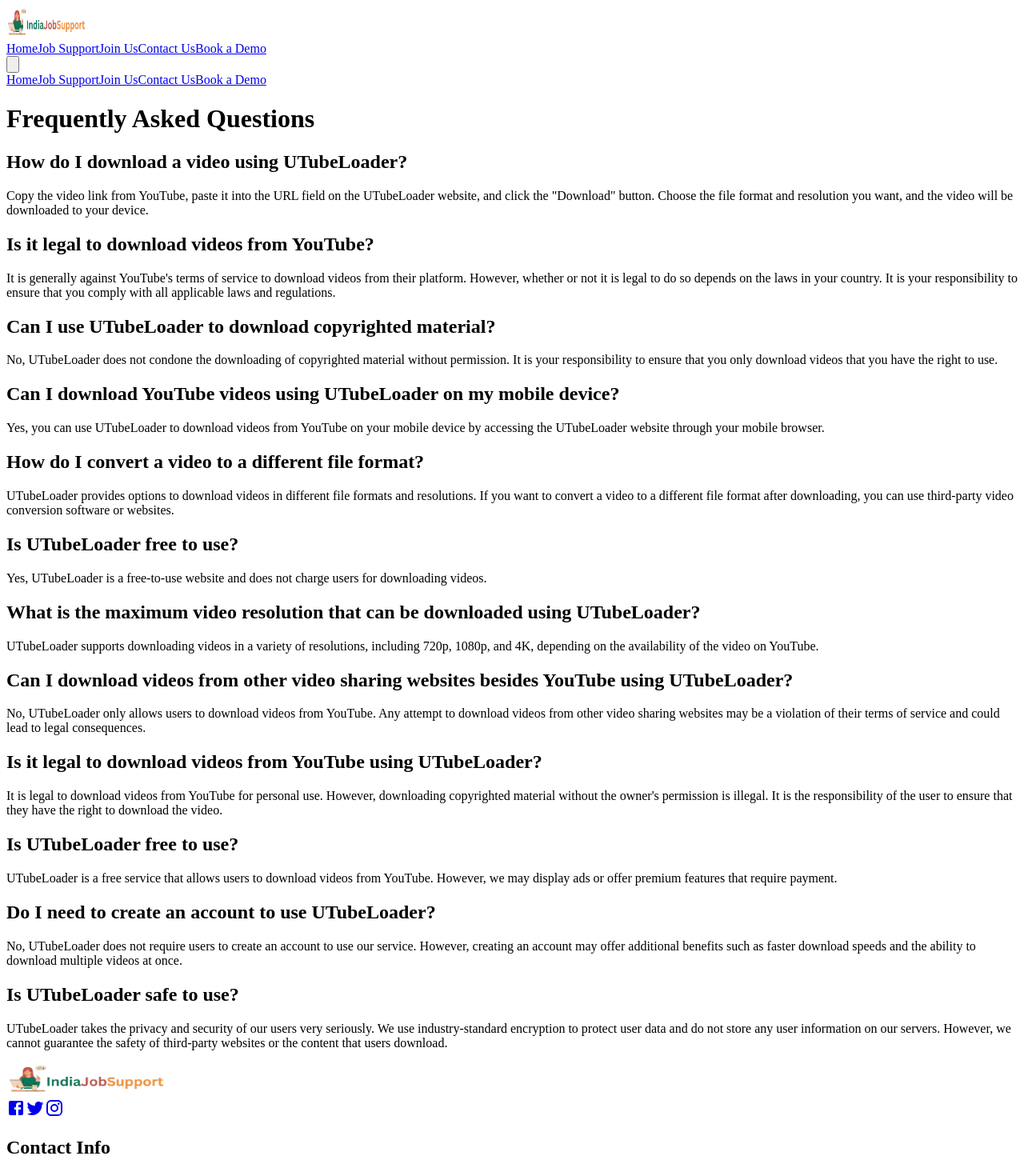
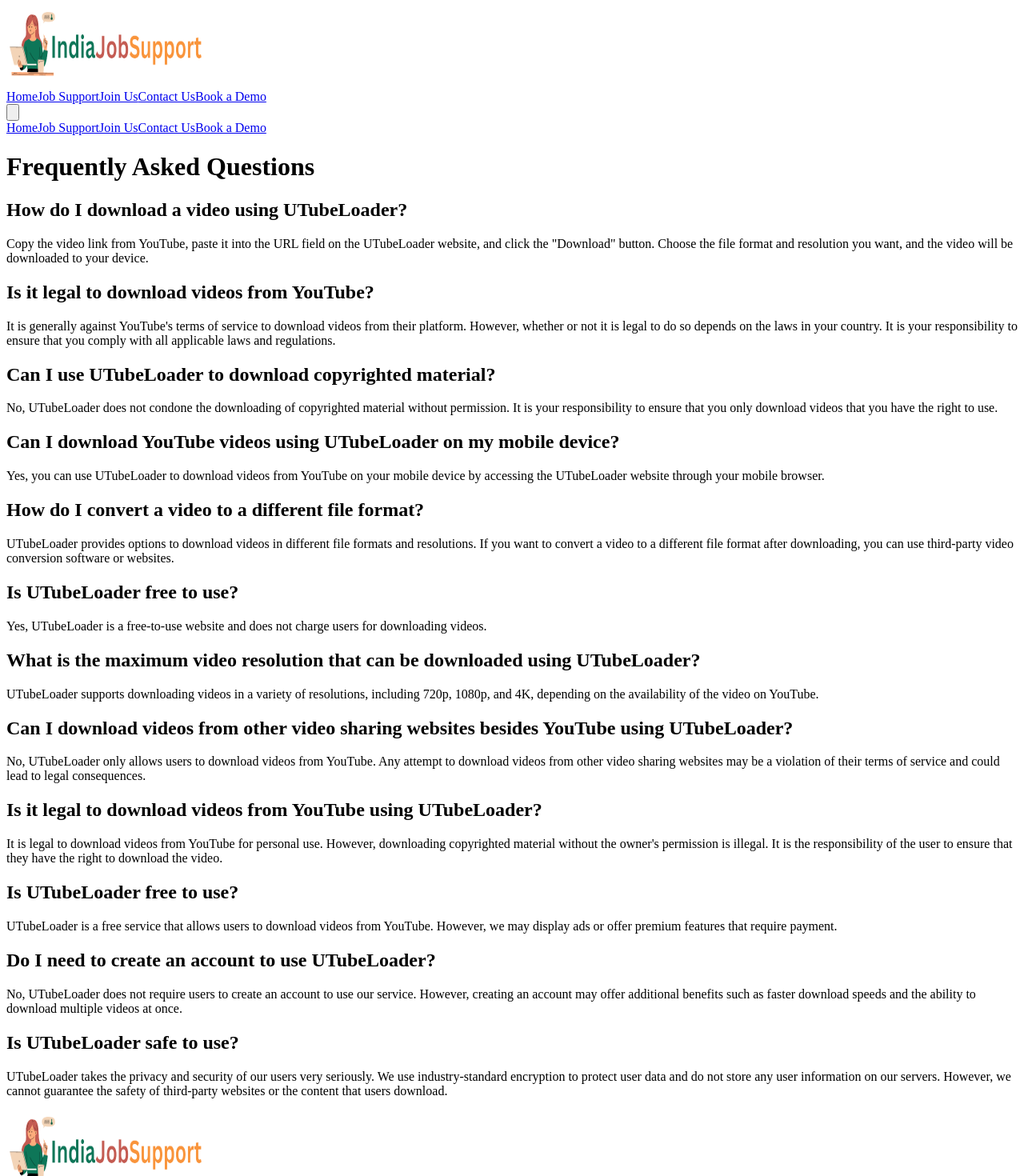
Before and after one commit to pankajpj07/job-support-wale, a Next.js app in the folder my-application/: page /faq in a window 1280 px wide. Shown: the top 1470 px of the page at 80% size. Built offline with nearby package versions, Linux system fonts and the light colour scheme.

Commit message:
finalized logos and header footer image size

```diff
--- a/my-application/src/components/footer.tsx
+++ b/my-application/src/components/footer.tsx
@@ -7,11 +7,11 @@
   return (
     <footer className="bg-black text-white py-24 px-10">
       <div className="container mx-auto">
-        <div className="grid grid-cols-1 md:grid-cols-3 gap-6">
+        <div className="grid grid-cols-1 md:grid-cols-3 gap-10">
           {/* Column 1 */}
           <div>
             <div className="flex items-center mb-4">
-              <Image src={logoPath} alt="Logo" width={200} height={40} />
+              <Image src={logoPath} alt="Logo" height={100} width={250} />
             </div>
             <div className="flex space-x-4">
               <a
--- a/my-application/src/components/header.tsx
+++ b/my-application/src/components/header.tsx
@@ -16,7 +16,7 @@
         <div>
           <Link href="/">
             <span>
-              <Image src={logoPath} alt="Logo" height={40} width={100} />
+              <Image src={logoPath} alt="Logo" height={100} width={250} />
             </span>
           </Link>
         </div>
```
Also changed, not shown: my-application/public/logo.png, 1 other file (tests, documents, lock files or other folders).
